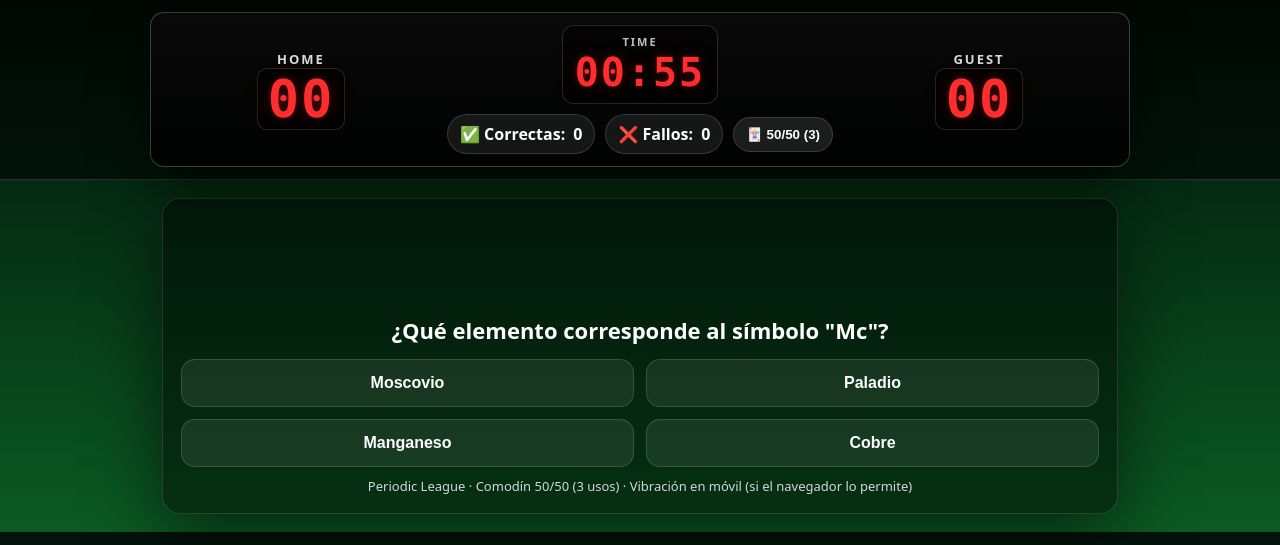
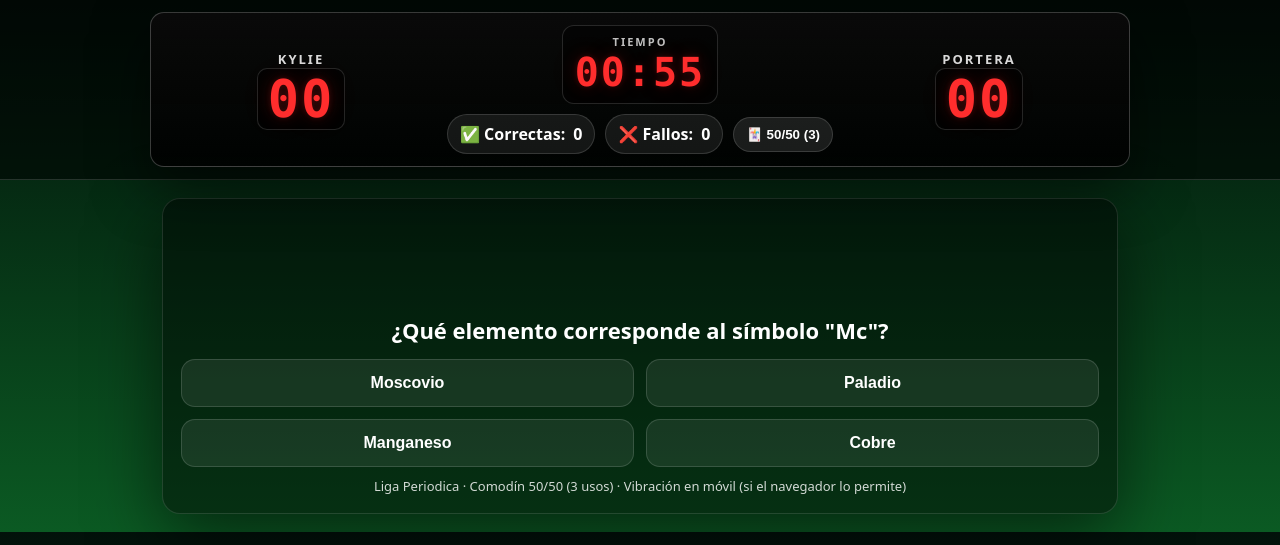
Before and after one commit to davechz-rgb/you-go-kylie, a plain HTML site: page index.html in a window 1280 px wide. Shown: the top 545 px of the page. Drawn offline with Linux system fonts and the light colour scheme.

Commit message:
Update index.html

```diff
--- a/index.html
+++ b/index.html
@@ -3,7 +3,7 @@
 <head>
 <meta charset="UTF-8" />
 <meta name="viewport" content="width=device-width, initial-scale=1.0" />
-<title>Periodic League ⚽🧪</title>
+<title>Liga Periodica ⚽🧪</title>
 <style>
 :root{
   --bg1:#02110a; --bg2:#0b5a23;
@@ -66,13 +66,13 @@ body{
   <div class="board">
     <div class="boardGrid">
       <div class="teamBlock">
-        <div class="teamLabel">HOME</div>
+        <div class="teamLabel">KYLIE</div>
         <div class="led scoreDigits"><span id="homeScore">00</span></div>
       </div>
       <div class="centerBlock">
         <div class="centerRow">
           <div class="clockBox">
-            <div class="clockTitle">TIME</div>
+            <div class="clockTitle">TIEMPO</div>
             <div class="led clockTime" id="clock">01:00</div>
           </div>
         </div>
@@ -83,7 +83,7 @@ body{
         </div>
       </div>
       <div class="teamBlock">
-        <div class="teamLabel">GUEST</div>
+        <div class="teamLabel">PORTERA</div>
         <div class="led scoreDigits"><span id="guestScore">00</span></div>
       </div>
     </div>
@@ -95,7 +95,7 @@ body{
     <div class="penalty" id="anim"></div>
     <div class="question" id="question"></div>
     <div class="options" id="options"></div>
-    <div class="footer">Periodic League · Comodín 50/50 (3 usos) · Vibración en móvil (si el navegador lo permite)</div>
+    <div class="footer">Liga Periodica · Comodín 50/50 (3 usos) · Vibración en móvil (si el navegador lo permite)</div>
   </div>
 </div>
 
```
